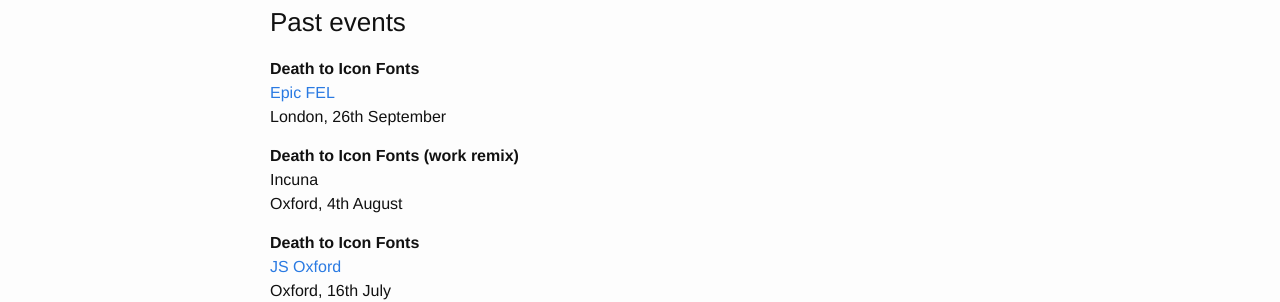
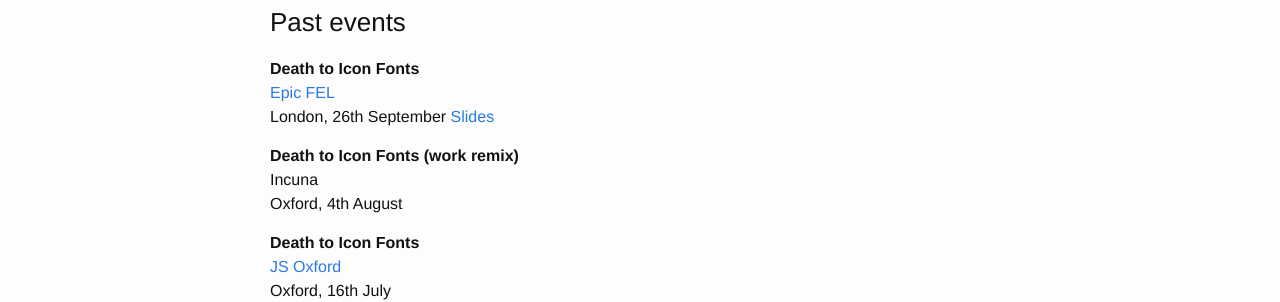
Before and after one commit to ninjanails/ninjanails.github.io, a Jekyll site: the page built from speaking.md, in a window 1280 px wide. Shown: the part 215-517 px from the top of the page. Built offline with Jekyll 4.4.1, drawn with Linux system fonts in a browser that asks for light colours.

Commit message:
Update speaking.md

```diff
--- a/speaking.md
+++ b/speaking.md
@@ -11,6 +11,7 @@ permalink: /speaking/
 **Death to Icon Fonts** <br>
 [Epic FEL](http://www.frontendlondon.co.uk/epic) <br>
 London, 26th September
+[Slides](https://speakerdeck.com/ninjanails/death-to-icon-fonts-1)
 
 **Death to Icon Fonts (work remix)** <br>
 Incuna <br>
```
